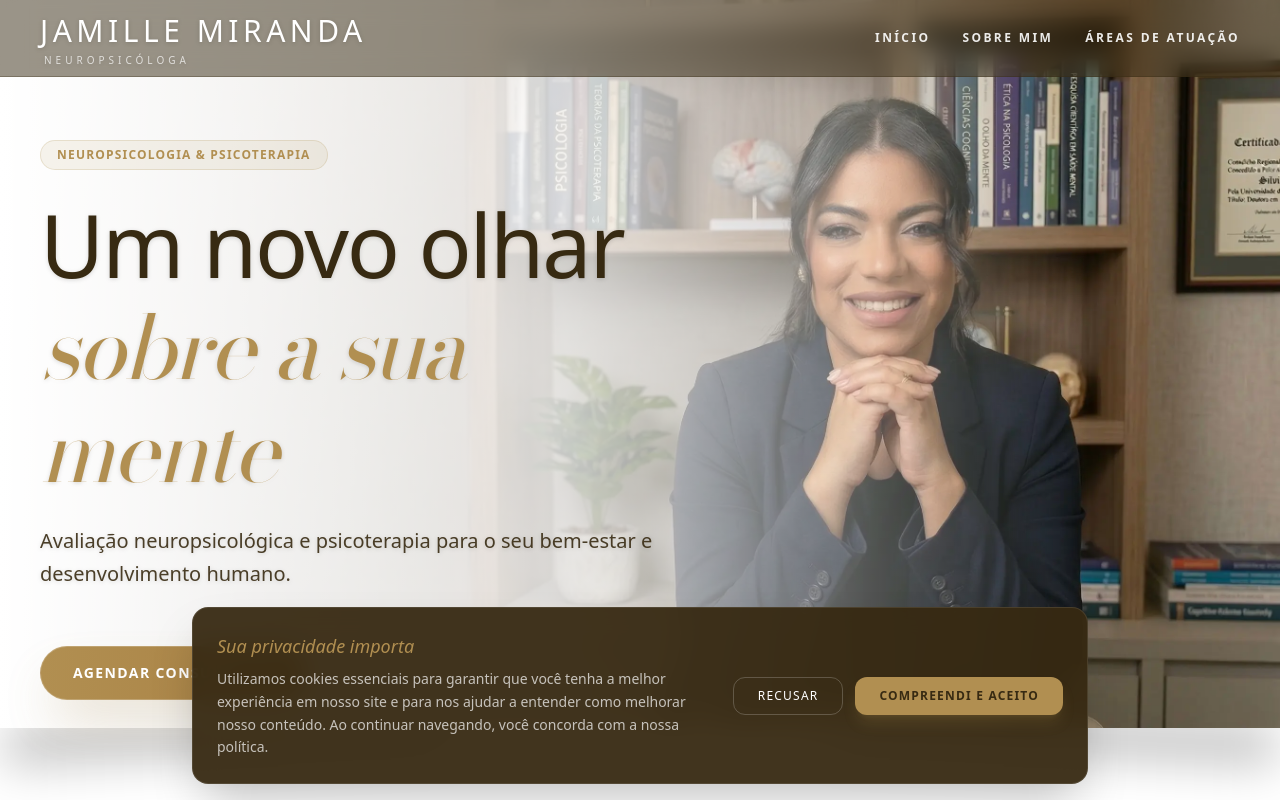
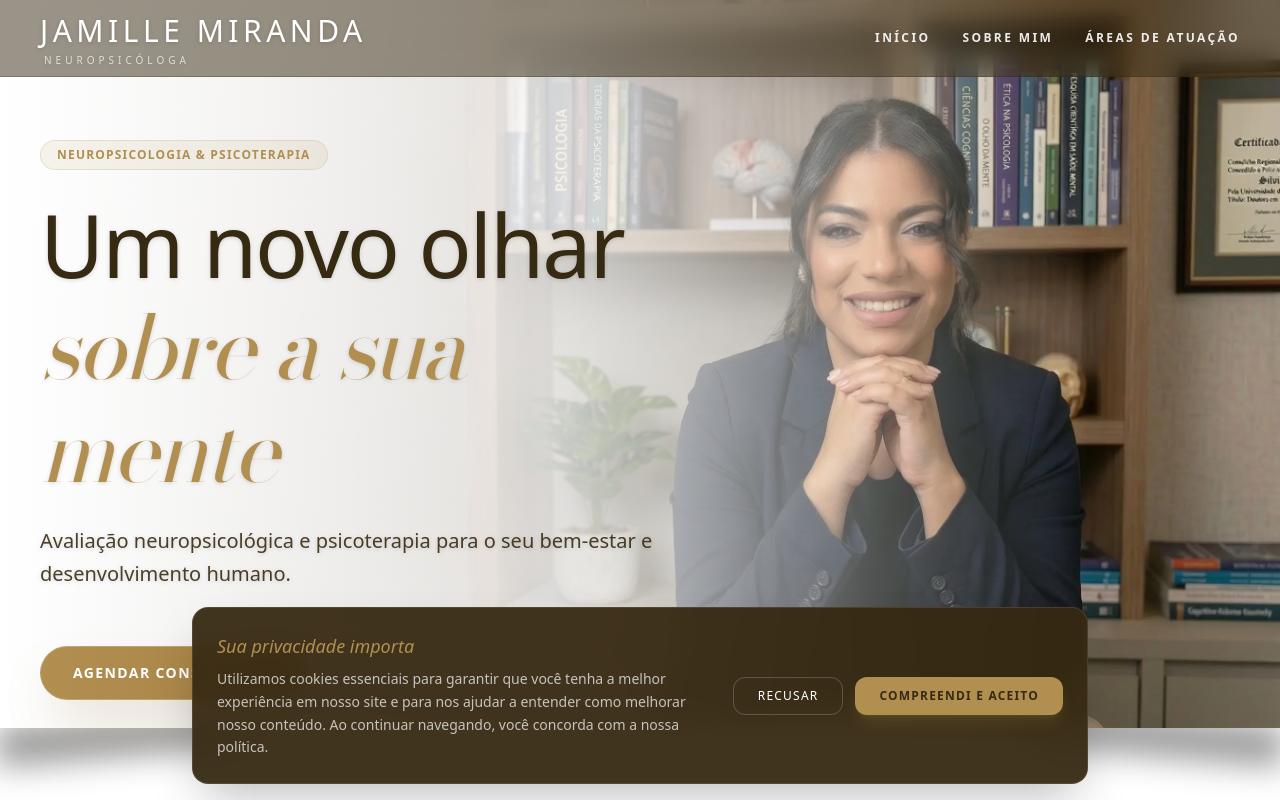
Before and after one commit to Orlando-GF/jamillemiranda, a Next.js app: page / in a window 1280 px wide. Shown: the top 800 px of the page. Built offline with nearby package versions, Linux system fonts and the light colour scheme.

Commit message:
style(hero): refina efeito 'lifted shadow' com sombras mais curtas e nítidas nas extremidades

```diff
--- a/src/components/Hero.tsx
+++ b/src/components/Hero.tsx
@@ -5,12 +5,12 @@ import { motion } from "framer-motion";
 export default function Hero() {
     return (
         <section id="inicio" className="relative w-full min-h-[90dvh] md:min-h-[95dvh] flex flex-col justify-start md:justify-center overflow-visible mb-16 md:mb-24">
-            {/* Lifted Shadow Effect: Duas sombras distintas nas extremidades, centro limpo */}
-            {/* Sombra Esquerda: Começa no canto e rotaciona para baixo */}
-            <div className="absolute bottom-[10px] left-1 w-[35%] h-8 bg-black/30 blur-xl -rotate-[3deg] z-0" />
+            {/* Lifted Shadow Effect: Sombras mais nítidas e curtas nas extremidades, centro totalmente limpo */}
+            {/* Sombra Esquerda: Começa para fora da borda e rotaciona para dentro/baixo */}
+            <div className="absolute bottom-1 left-[-4px] w-[20%] h-10 bg-black/40 blur-lg -rotate-[5deg] z-0" />
 
-            {/* Sombra Direita: Começa no canto e rotaciona para baixo */}
-            <div className="absolute bottom-[10px] right-1 w-[35%] h-8 bg-black/30 blur-xl rotate-[3deg] z-0" />
+            {/* Sombra Direita: Começa para fora da borda e rotaciona para dentro/baixo */}
+            <div className="absolute bottom-1 right-[-4px] w-[20%] h-10 bg-black/40 blur-lg rotate-[5deg] z-0" />
 
             {/* Background Image Layer (The Floating Card - Straight Edges) */}
             <div className="absolute inset-x-0 top-0 bottom-8 z-10 overflow-hidden bg-background">
```
